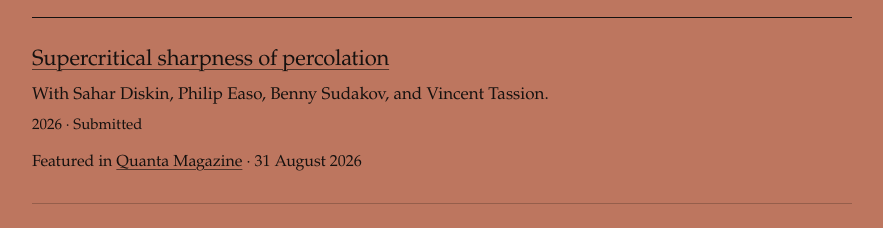
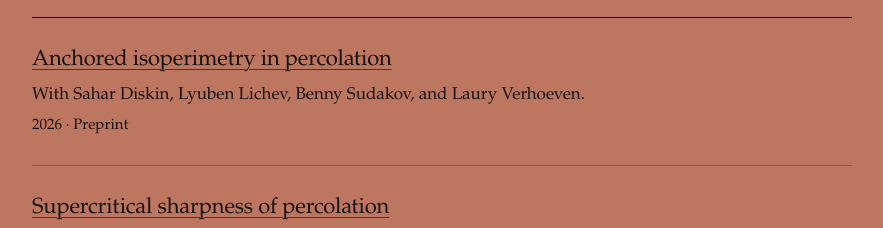
Before and after one commit to ritvikradhakrishnan-dot/ritvikradhakrishnan-dot.github.io, a plain HTML site: page index.html in a window 1280 px wide. Shown: the part 511-739 px from the top of the page, without its empty margins (198-1081 px from the left). Drawn offline with Linux system fonts and the light colour scheme.

Commit message:
Add files via upload

```diff
--- a/index.html
+++ b/index.html
@@ -33,6 +33,11 @@
     <section id="research" class="content-section" aria-labelledby="research-heading">
       <h2 id="research-heading">Research</h2>
       <ul class="entry-list research-list">
+        <li class="entry">
+          <h3><a href="https://arxiv.org/abs/2610.38941">Anchored isoperimetry in percolation</a></h3>
+          <p class="authors">With Sahar Diskin, Lyuben Lichev, Benny Sudakov, and Laury Verhoeven.</p>
+          <p class="entry-meta">2026 · Preprint</p>
+        </li>
         <li class="entry">
           <h3><a href="https://arxiv.org/abs/2603.03257">Supercritical sharpness of percolation</a></h3>
           <p class="authors">With Sahar Diskin, Philip Easo, Benny Sudakov, and Vincent Tassion.</p>
```
